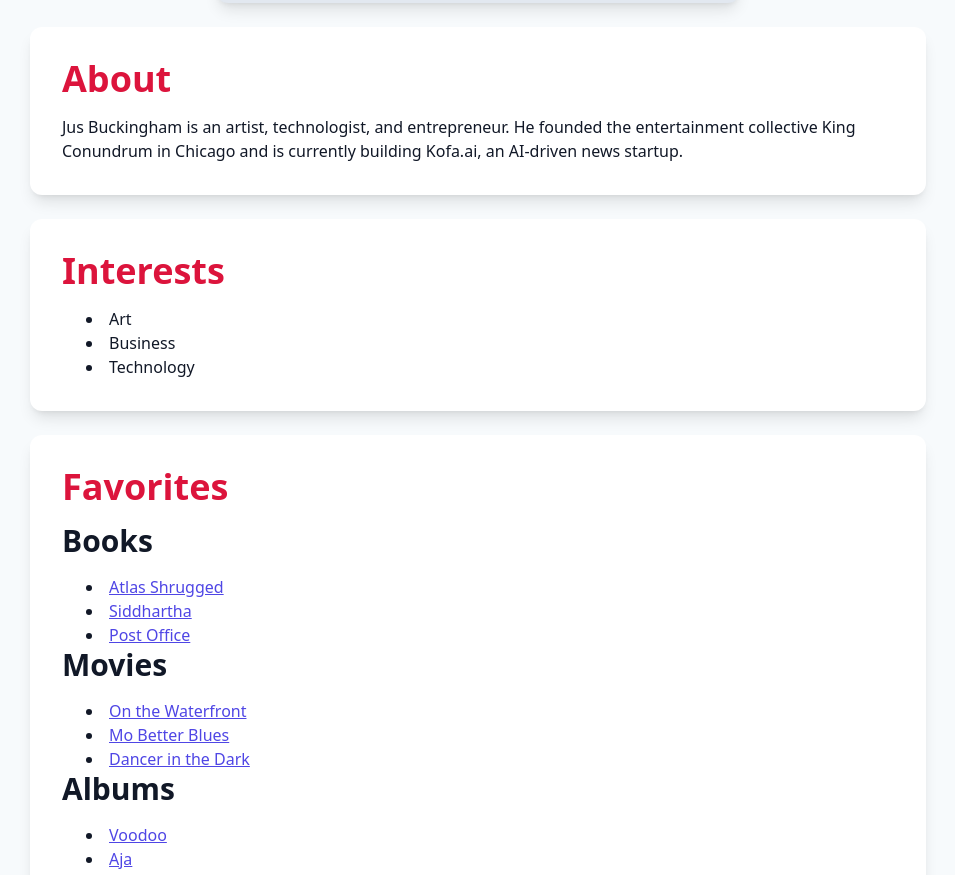
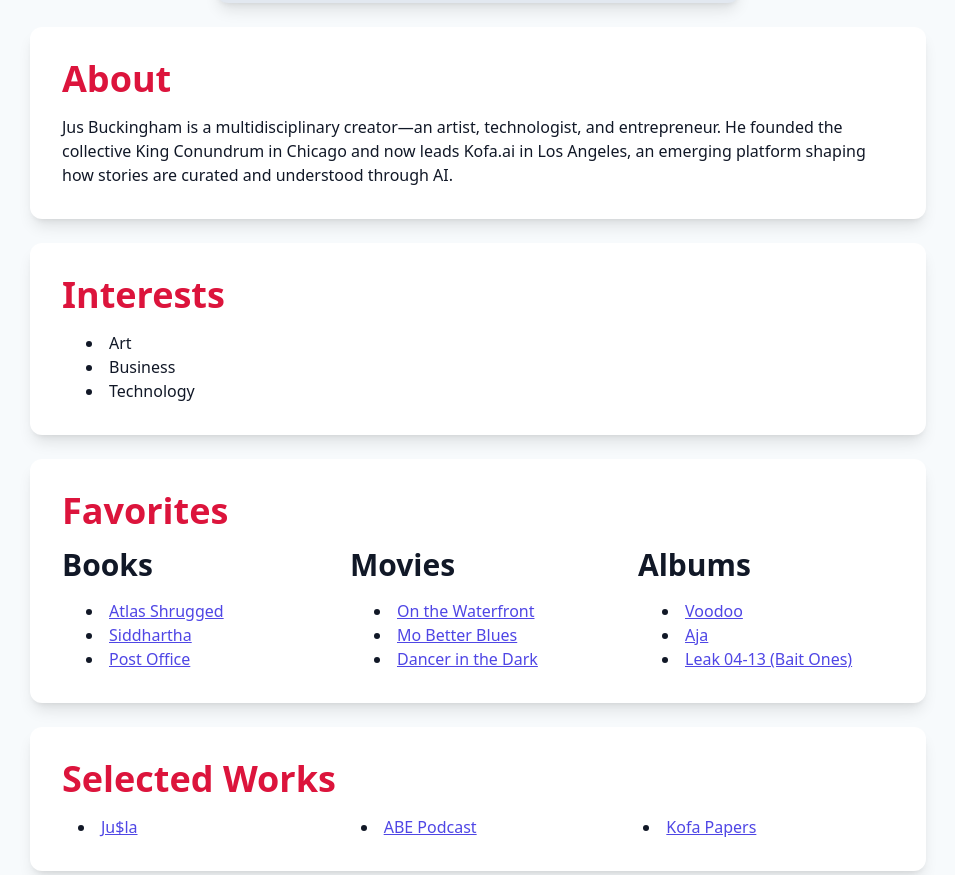
Before and after one commit to jusbuckingham/jusbuckingham, a Next.js app: page / in a window 1280 px wide. Shown: the part 568-1443 px from the top of the page, without its empty margins (162-1117 px from the left). Built offline with nearby package versions, Linux system fonts and the light colour scheme.

Commit message:
chore: refine personal site design, content, and tooling

```diff
--- a/pages/index.tsx
+++ b/pages/index.tsx
@@ -14,7 +14,7 @@ const Home: NextPage = () => {
       title: 'About',
       content: (
         <p>
-          Jus Buckingham is an artist, technologist, and entrepreneur. He founded the entertainment collective King Conundrum in Chicago and is currently building Kofa.ai, an AI-driven news startup.
+          Jus Buckingham is a multidisciplinary creator—an artist, technologist, and entrepreneur. He founded the collective King Conundrum in Chicago and now leads Kofa.ai in Los Angeles, an emerging platform shaping how stories are curated and understood through AI.
         </p>
       ),
     },
@@ -33,7 +33,7 @@ const Home: NextPage = () => {
       id: 'favs',
       title: 'Favorites',
       content: (
-        <>
+        <div className="grid grid-cols-1 md:grid-cols-3 gap-8">
           {[
             {
               category: 'Books',
@@ -79,15 +79,15 @@ const Home: NextPage = () => {
               </ul>
             </div>
           ))}
-        </>
+        </div>
       ),
     },
     {
       id: 'selected-works',
       title: 'Selected Works',
       content: (
-        <ul className="list-disc list-inside ml-6">
-          <li>
+        <ul className="grid grid-cols-1 md:grid-cols-3 gap-4">
+          <li className="list-disc list-inside ml-4">
             <a
               href="https://music.apple.com/us/playlist/ju%24la/pl.u-8aAVodjIoaMmWY"
               target="_blank"
@@ -97,7 +97,7 @@ const Home: NextPage = () => {
               Ju$la
             </a>
           </li>
-          <li>
+          <li className="list-disc list-inside ml-4">
             <a
               href="https://podcasts.apple.com/us/podcast/jus-buckingham-keep-the-faith/id1527013923?i=1000508511584"
               target="_blank"
@@ -107,7 +107,7 @@ const Home: NextPage = () => {
               ABE Podcast
             </a>
           </li>
-          <li>
+          <li className="list-disc list-inside ml-4">
             <a
               href="https://docs.google.com/document/d/17Ur4obaKkDfs_Nfe3s-yuud_RVX_rxsXITi69JQT5ng/edit?usp=sharing"
               target="_blank"
@@ -125,26 +125,26 @@ const Home: NextPage = () => {
   return (
     <Layout>
       <Head>
-        <title>Jus Buckingham | Artist, Technologist, Entrepreneur</title>
+        <title>Jus Buckingham | Artist, Technologist, Visionary</title>
         <meta
           name="description"
-          content="Explore the work of Jus Buckingham—jazz musician, full-stack engineer, and founder of cultural and AI-driven ventures like King Conundrum and Kofa.ai."
+          content="The digital home of Jus Buckingham—renaissance man and founder of Kofa.ai. Discover selected works, favorite influences, and a vision driven by art, technology, and cultural innovation."
         />
         <meta name="viewport" content="width=device-width, initial-scale=1.0" />
       </Head>
-      <div className="flex flex-col items-center min-h-screen py-12 bg-gray-50 text-gray-900 space-y-6">
+      <div className="flex flex-col items-center min-h-screen py-12 px-4 md:px-8 bg-gray-50 text-gray-900 space-y-6">
         {/* Title and Subtitle */}
         <div className="text-center">
           <h1 className="text-4xl md:text-6xl font-extrabold text-crimson">
             Jus Buckingham
           </h1>
-          <p className="mt-2 text-lg md:text-2xl">
+          <p className="mt-2 text-lg md:text-2xl italic text-gray-700">
             Renaissance Man
           </p>
         </div>
 
         {/* Profile Image */}
-        <div className="flex justify-center items-center bg-gray-50 rounded-xl shadow-lg border-4 border-gray-200 p-2">
+        <div className="flex justify-center items-center bg-white rounded-xl shadow-lg border-4 border-gray-200 p-2">
           <Image
             src="/images/jus-buckingham-sfjazz.jpeg"
             alt="Jus Buckingham SFJAZZ"
@@ -181,11 +181,17 @@ const Home: NextPage = () => {
         </footer>
       </div>
       <style jsx>{`
+        html {
+          scroll-behavior: smooth;
+        }
         .text-crimson {
           color: #dc143c;
         }
         .hover\:bg-dark-crimson:hover {
           background-color: #a40e2c;
+        }
+        .underline:hover {
+          text-decoration-thickness: 2px;
         }
       `}</style>
     </Layout>
```
Also changed, not shown: package.json (+13 -12 lines), 1 other file (tests, documents, lock files or other folders).
